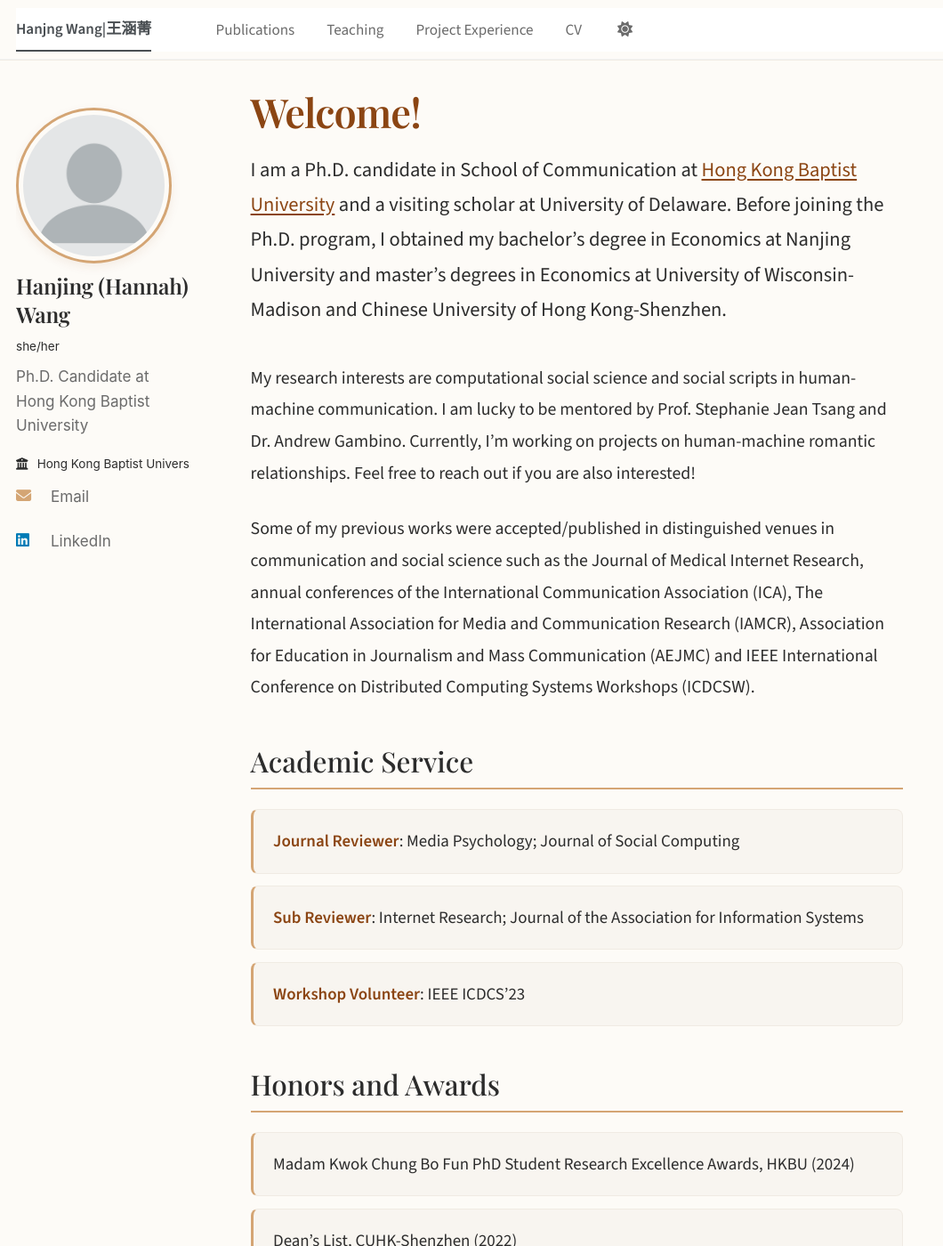
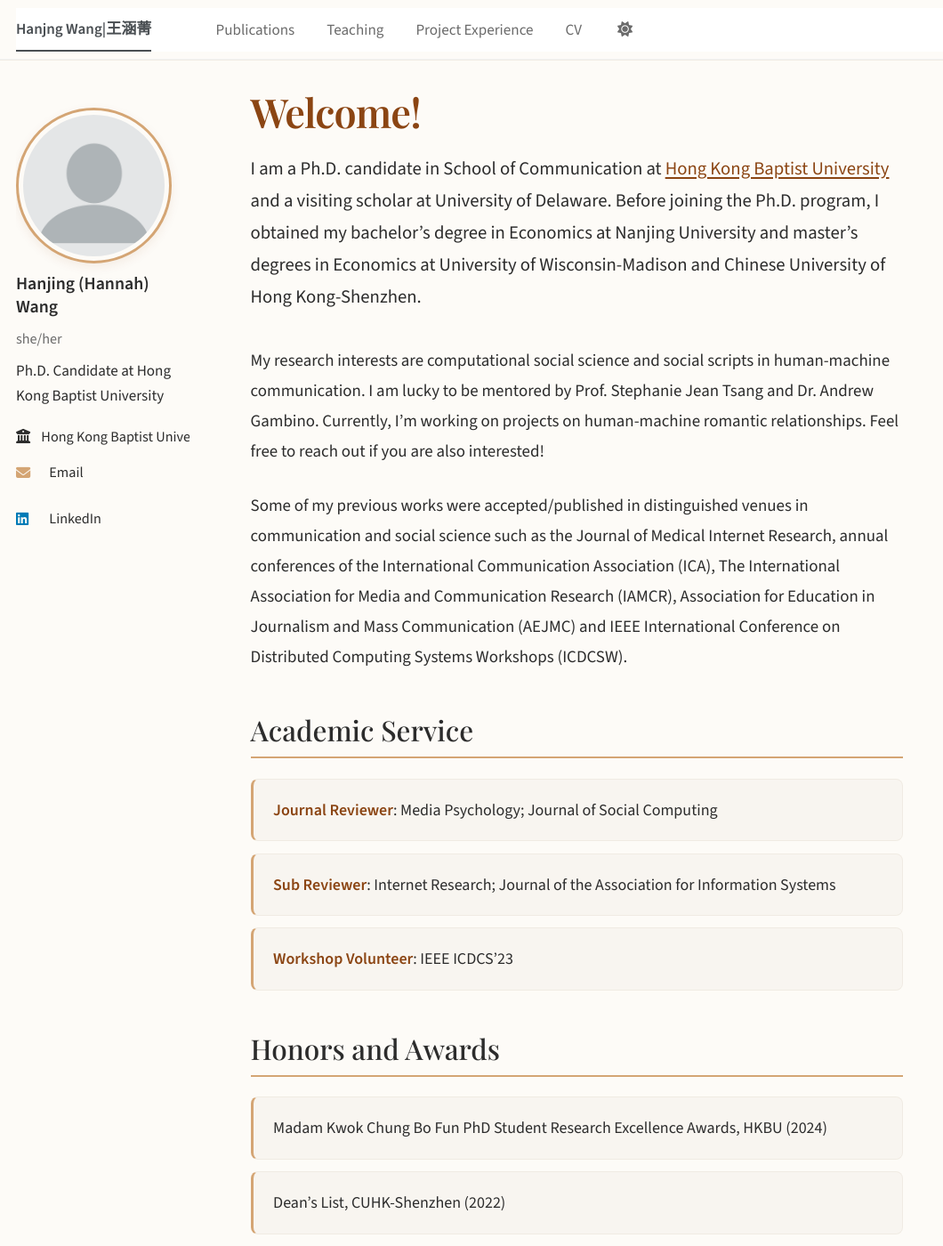
Before and after one commit to hanjingwang-comm/hanjingwang-comm.github.io, a Jekyll site: the page built from _pages/about.md, in a window 1280 px wide and 1400 px high. Shown: the whole window at 89% size, without its empty margins (0-1060 px from the left). Built offline with Jekyll 4.4.1, drawn with Linux system fonts in a browser that asks for light colours; some web fonts are replaced; a script bundle is joined from its source files by our own code; library files that are not in the unit come from our copies.

Commit message:
Refine typography and layout consistency
- Unify font size between first paragraph and rest of content
- Standardize sidebar profile font, color, and size
- Highlight award names with golden color in Honors section

Co-Authored-By: Claude Opus 4.6 <noreply@anthropic.com>

```diff
--- a/_sass/custom.scss
+++ b/_sass/custom.scss
@@ -142,22 +142,15 @@ a:hover {
 
 .page__content {
   p {
-    font-size: 1.1rem;
+    font-size: 1.05rem;
     line-height: 1.8;
     margin-bottom: 1.5rem;
     color: var(--color-text);
   }
 
-  /* Intro paragraph styling */
-  > p:first-of-type {
-    font-size: 1.25rem;
-    line-height: 1.75;
-    color: var(--color-text);
-  }
-
   /* List styling */
   ul, ol {
-    font-size: 1.05rem;
+    font-size: 1rem;
     line-height: 1.8;
     margin-bottom: 1.5rem;
     padding-left: 1.5rem;
@@ -204,6 +197,12 @@ a:hover {
   font-weight: 600;
 }
 
+/* Highlight award names specifically */
+.page__content h2:nth-of-type(2) + ul li strong {
+  color: #B8860B;
+  font-weight: 700;
+}
+
 /* Sidebar Enhancements
    ========================================================================== */
 
@@ -221,17 +220,31 @@ a:hover {
   }
 
   .author__name {
-    font-family: var(--font-heading);
-    font-size: 1.35rem;
+    font-family: var(--font-body);
+    font-size: 1.1rem;
     font-weight: 600;
     color: var(--color-text);
-    letter-spacing: -0.01em;
+    letter-spacing: 0;
   }
 
   .author__bio {
+    font-family: var(--font-body);
     font-size: 0.95rem;
     line-height: 1.6;
+    color: var(--color-text);
+  }
+
+  .author__pronouns {
+    font-family: var(--font-body);
+    font-size: 0.9rem;
     color: var(--color-text-light);
+  }
+
+  p, li {
+    font-family: var(--font-body);
+    font-size: 0.9rem;
+    color: var(--color-text);
+    line-height: 1.6;
   }
 }
 
@@ -241,8 +254,9 @@ a:hover {
     display: inline-flex;
     align-items: center;
     gap: 0.5rem;
-    font-size: 0.95rem;
-    color: var(--color-text-light);
+    font-family: var(--font-body);
+    font-size: 0.9rem;
+    color: var(--color-text);
     text-decoration: none;
     padding: 0.35rem 0;
     transition: color var(--transition-fast), transform var(--transition-fast);
@@ -379,7 +393,7 @@ button:focus-visible {
     font-size: 1.5rem;
   }
 
-  .page__content p:first-of-type {
-    font-size: 1.1rem;
+  .sidebar .author__name {
+    font-size: 1rem;
   }
 }
```
